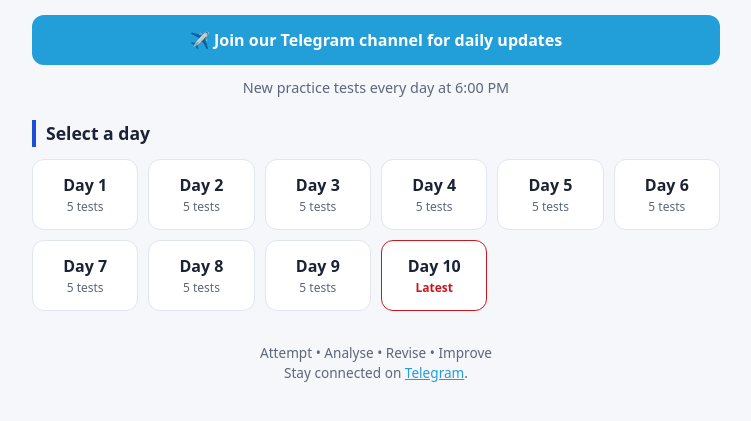
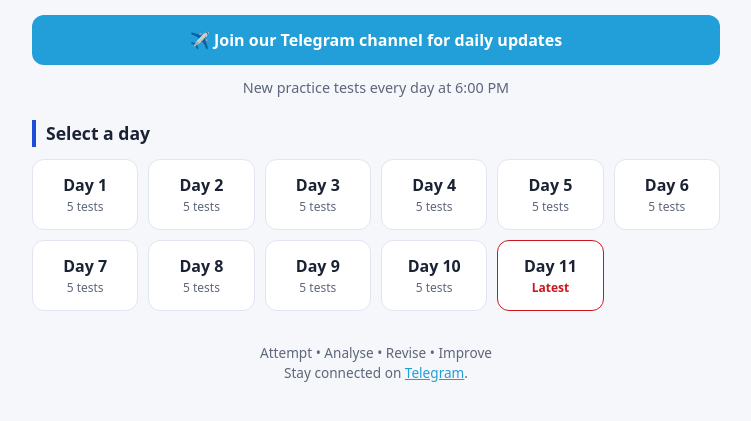
Before and after one commit to Akshara375go/sda-fda-free-series, a plain HTML site: page index.html in a window 1280 px wide. Shown: the part 221-642 px from the top of the page, without its empty margins (264-1015 px from the left). Drawn offline with Linux system fonts and the light colour scheme.

Commit message:
Update index.html

```diff
--- a/index.html
+++ b/index.html
@@ -154,6 +154,13 @@ var DAYS = [
     { s: "computer", topics: ["MS Excel – Functions & Features", "MS PowerPoint – Introduction & Features"], url: "https://share.gemini.google/OJ0t7Em7Envi" },
     { s: "polity",   topics: ["Local Government – Panchayati Raj", "Municipalities"], url: "https://share.gemini.google/jgdUHtTJrMpN" },
     { s: "ca",       topics: ["March 2026 Monthly Compilation – Day 2/2"], url: "https://share.gemini.google/HYmp1e7VFaZm" }
+  ]},
+  { day: 11, tests: [
+    { s: "kannada",  topics: ["ಪರ್ಯಾಯ ಪದಗಳು (Paryaya Padagalu / Synonyms)", "ವಿರುದ್ಧಾರ್ಥಕ ಪದಗಳು (Viruddhartha Padagalu / Antonyms)"], url: "https://share.gemini.google/MeNdqIcEnsHx" },
+    { s: "history",  topics: ["Unification of Karnataka", "Karnataka after Unification – Important Developments"], url: "https://share.gemini.google/q6ACPaNYejyy" },
+    { s: "computer", topics: ["MS PowerPoint – Advanced Features", "Internet – Introduction & Basic Concepts"], url: "https://share.gemini.google/wQ1VcIBTF10x" },
+    { s: "polity",   topics: ["Constitutional Bodies – Election Commission of India", "Union Public Service Commission & State Public Service Commissions"], url: "https://share.gemini.google/vsXCu63UWitV" },
+    { s: "ca",       topics: ["April 2026 Monthly Compilation – Day 1/2"], url: "https://share.gemini.google/ghreWXsXzBXv" }
   ]}
 ];
 
```
